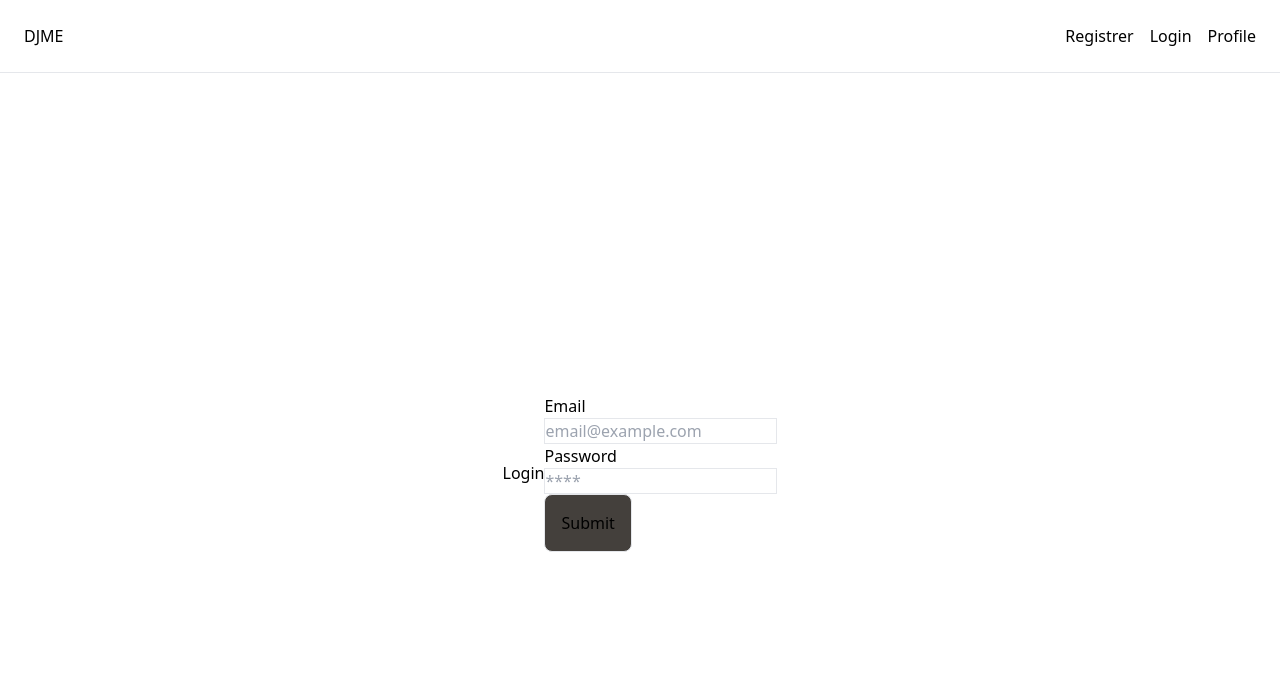
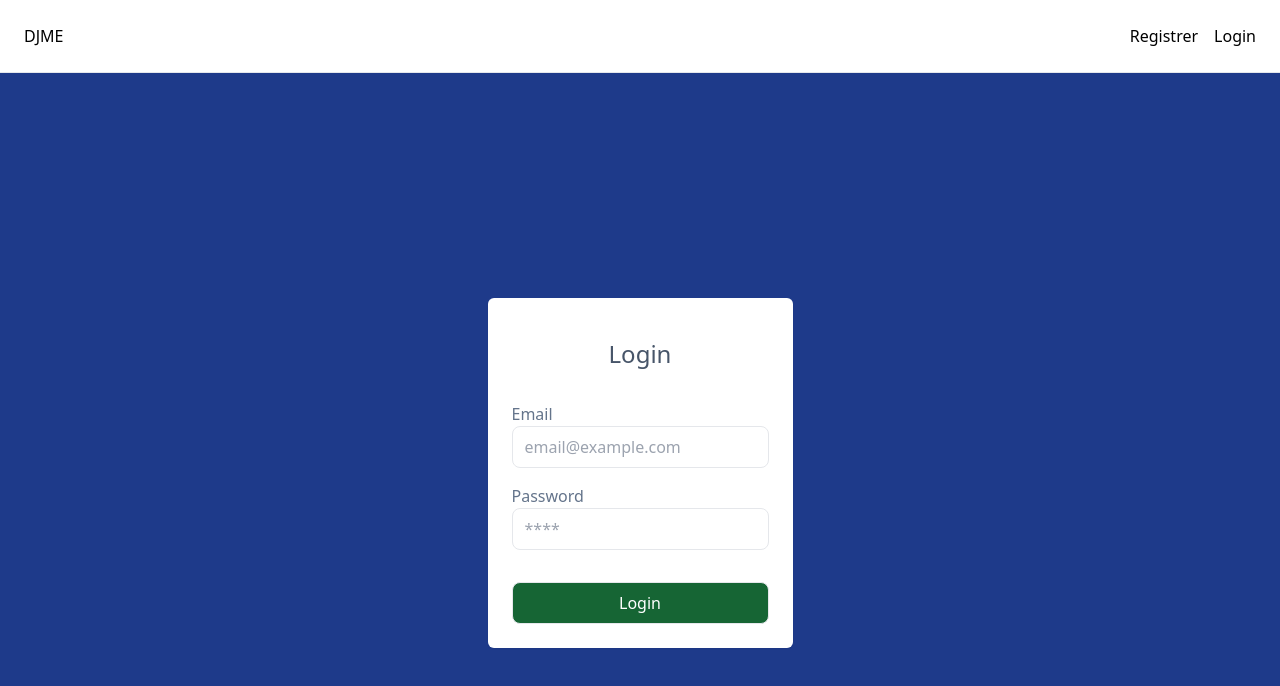
Before and after one commit to Yariandres/nuxt-dj-directory, a Nuxt app: page /login in a window 1280 px wide. Shown: the top 686 px of the page. Built offline with nearby package versions, Linux system fonts and the light colour scheme; no server answers.

Commit message:
adds profile page styles

```diff
--- a/components/layout/navbar.vue
+++ b/components/layout/navbar.vue
@@ -1,5 +1,8 @@
-import type { hydrate } from 'vue'; import type { NuxtLink } from
-'#build/components';
+<script lang="ts" setup>
+const user = useSupabaseUser();
+console.log(user);
+</script>
+
 <template>
   <nav class="flex justify-between px-6 py-6">
     <NuxtLink to="/">DJME</NuxtLink>
@@ -7,7 +10,7 @@ import type { hydrate } from 'vue'; import type { NuxtLink } from
     <div class="flex gap-4">
       <NuxtLink to="/register">Registrer</NuxtLink>
       <NuxtLink to="/login">Login</NuxtLink>
-      <NuxtLink to="/profile">Profile</NuxtLink>
+      <NuxtLink v-if="user" to="/profile">Profile</NuxtLink>
     </div>
   </nav>
   <hr />
--- a/pages/login/index.vue
+++ b/pages/login/index.vue
@@ -20,35 +20,43 @@ async function signIn() {
 }
 </script>
 <template>
-  <main>
+  <main class="bg-blue-900">
     <section class="h-screen flex justify-center items-center">
-      <h1>Login</h1>
-      <div class="back">
+      <div class="flex flex-col bg-white p-6 rounded-md shadow-sm gap-4">
+        <h1 class="text-2xl p-4 text-center text-slate-600">Login</h1>
+
         <form @submit.prevent="signIn">
+          <div class="flex flex-col gap-4">
             <div>
-            <label for="email" class="block">Email</label>
+              <label for="email" class="block text-slate-500">Email</label>
               <input
                 v-model="email"
-              class="border"
+                class="border py-2 px-3 rounded-lg w-full"
                 type="text"
                 id="email"
                 placeholder="email@example.com"
               />
             </div>
             <div>
-            <label for="password" class="block">Password</label>
+              <label for="password" class="block text-slate-500"
+                >Password</label
+              >
               <input
                 v-model="password"
-              class="border"
+                class="border py-2 px-3 rounded-lg w-full"
                 type="password"
                 id="password"
                 placeholder="****"
               />
             </div>
             <p class="text-red-700">{{ errorMsg }}</p>
-          <button type="submit" class="border p-4 rounded-lg bg-stone-700">
-            Submit
+            <button
+              type="submit"
+              class="border py-2 px-3 rounded-lg w-full bg-green-800 hover:bg-green-700 text-white hover:shadow-md"
+            >
+              Login
             </button>
+          </div>
         </form>
       </div>
     </section>
--- a/pages/profile/index.vue
+++ b/pages/profile/index.vue
@@ -66,35 +66,61 @@ async function signOut() {
 }
 </script>
 <template>
-  <main>
+  <main class="bg-blue-900 h-screen">
+    <section class="mx-auto px-9 pt-9">
+      <div class="bg-white rounded-lg">
         <form class="form-widget" @submit.prevent="updateProfile">
+          <div class="p-9 flex flex-col gap-4">
             <div>
-        <label for="email">Email</label>
-        <input id="email" type="text" :value="user?.email" disabled />
+              <label for="email" class="block text-slate-500">Email</label>
+              <input
+                class="border py-2 px-3 rounded-lg w-full"
+                id="email"
+                type="text"
+                :value="user?.email"
+                disabled
+              />
             </div>
             <div>
-        <label for="username">Username</label>
-        <input id="username" type="text" v-model="username" />
+              <label for="username" class="block text-slate-500"
+                >Username</label
+              >
+              <input
+                class="border py-2 px-3 rounded-lg w-full"
+                id="username"
+                type="text"
+                v-model="username"
+              />
             </div>
             <div>
-        <label for="website">Website</label>
-        <input id="website" type="url" v-model="website" />
+              <label for="website" class="block text-slate-500">Website</label>
+              <input
+                class="border py-2 px-3 rounded-lg w-full"
+                id="website"
+                type="url"
+                v-model="website"
+              />
             </div>
 
-      <div>
+            <div class="text-right">
               <input
                 type="submit"
-          class="button primary block"
+                class="border py-2 px-3 rounded-lg bg-green-900 hover:bg-green-700 text-white hover:shadow-md"
                 :value="loading ? 'Loading ...' : 'Update'"
                 :disabled="loading"
               />
-      </div>
 
-      <div>
-        <button class="button block" @click="signOut" :disabled="loading">
+              <button
+                class="border py-2 px-3 rounded-lg bg-blue-900 hover:bg-blue-700 text-white hover:shadow-md"
+                @click="signOut"
+                :disabled="loading"
+              >
                 Sign Out
               </button>
             </div>
+          </div>
         </form>
+      </div>
+    </section>
   </main>
 </template>
--- a/pages/register/index.vue
+++ b/pages/register/index.vue
@@ -22,7 +22,7 @@ async function signup() {
 }
 </script>
 <template>
-  <main class="bg-blue-100">
+  <main class="bg-blue-900">
     <section class="h-screen flex justify-center items-center">
       <div class="flex flex-col bg-white p-6 rounded-md shadow-sm gap-4">
         <h1 class="text-2xl p-4 text-center text-slate-600">
@@ -57,8 +57,9 @@ async function signup() {
             <p class="text-green-700">{{ successMsg }}</p>
           </div>
           <button
+            v-if="!successMsg"
             type="submit"
-            class="border py-2 px-3 rounded-lg w-full bg-green-600 hover:bg-green-500 text-white hover:shadow-md"
+            class="border py-2 px-3 rounded-lg w-full bg-green-900 hover:bg-green-700 text-white hover:shadow-md"
           >
             Register
           </button>
```
Lines whose indentation alone changed are shown as unchanged.
